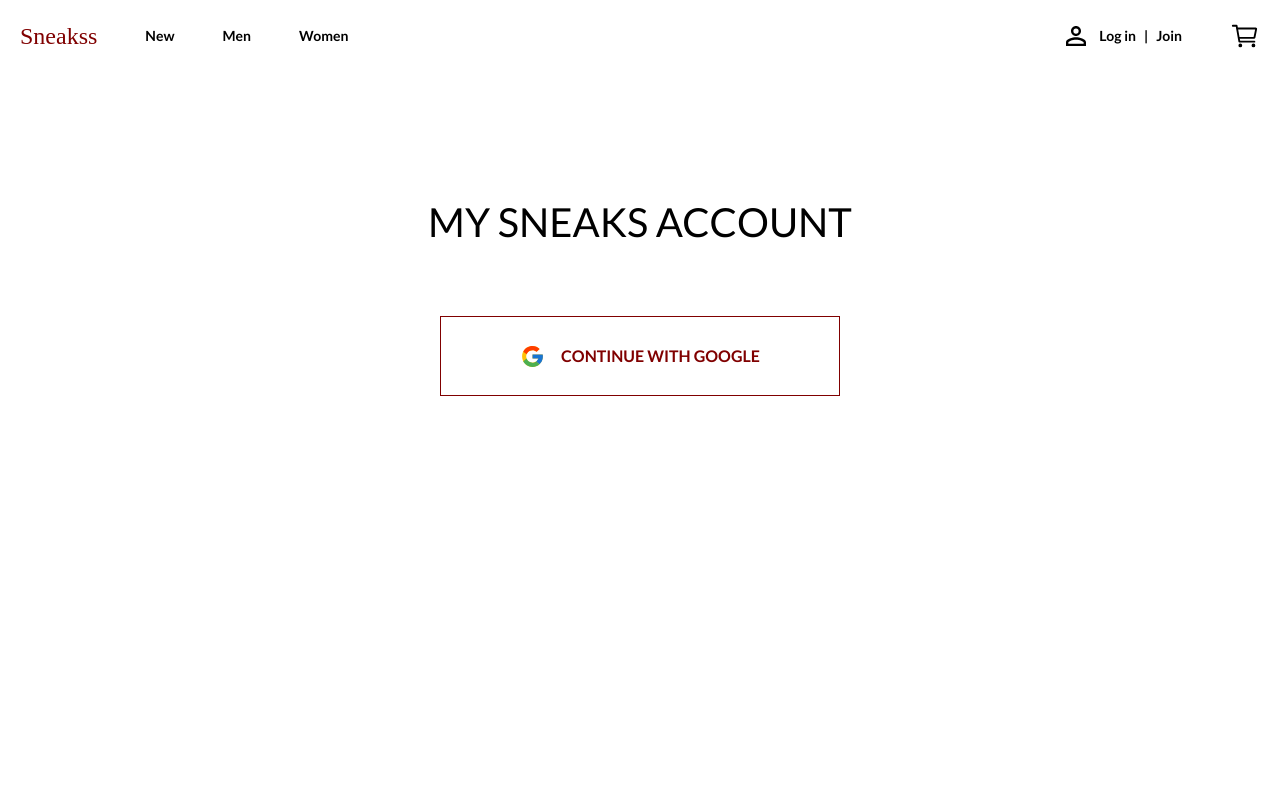
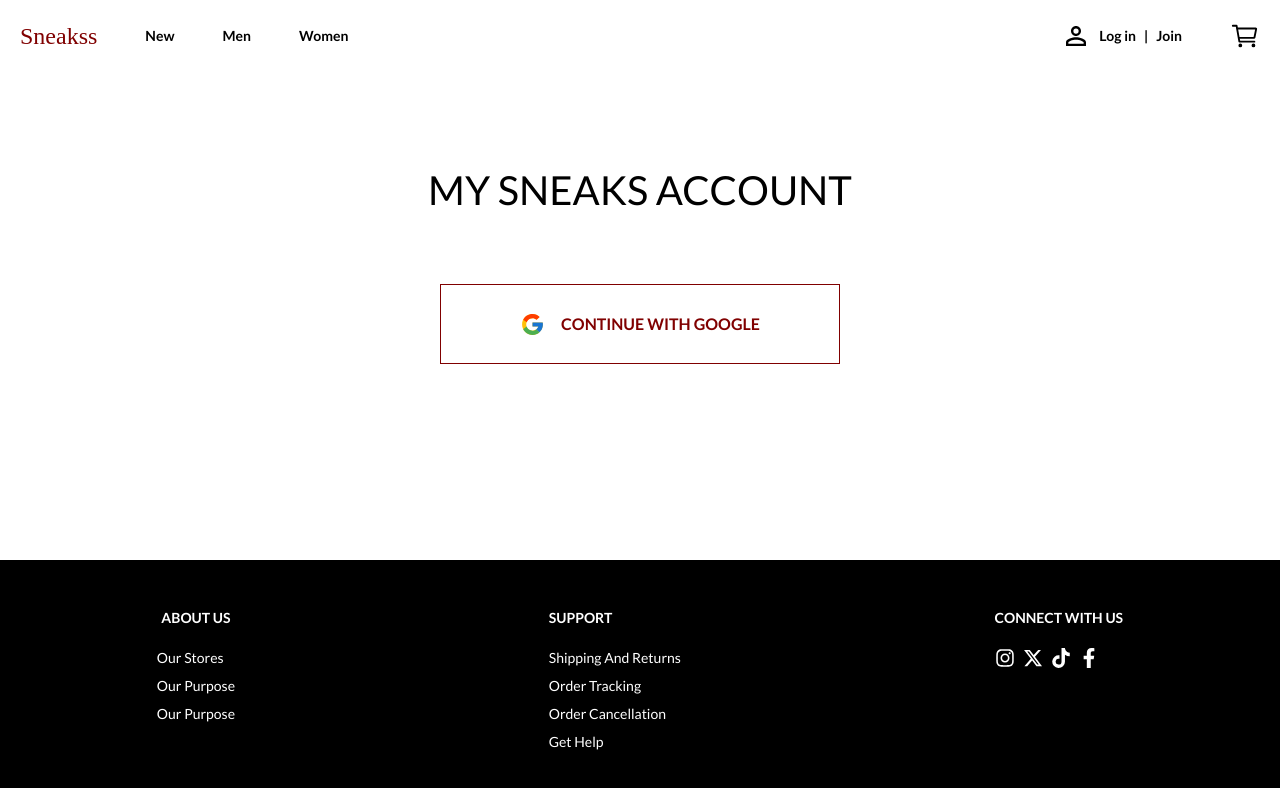
Before and after one commit to Deyjuwon/sneakss, a React (Vite) app: page /login in a window 1280 px wide. Shown: the top 788 px of the page. Built offline with nearby package versions, Linux system fonts and the light colour scheme; no server answers; a web font is replaced by a local one.

Commit message:
added footer to the login page

```diff
--- a/src/components/Header.jsx
+++ b/src/components/Header.jsx
@@ -1,3 +1,4 @@
+/* eslint-disable react/prop-types */
 import { Link, useNavigate } from "react-router-dom";
 import { IoCartOutline, IoSearch } from "react-icons/io5";
 import { MdPersonOutline } from "react-icons/md";
--- a/src/pages/Login.jsx
+++ b/src/pages/Login.jsx
@@ -5,6 +5,7 @@
 import { signInWithPopup } from "firebase/auth";
 import { useNavigate } from 'react-router-dom';
 import { UserContext } from '../../UserContext';
+import Footer from '../components/Footer';
 
 const Login = () => {
   const navigate = useNavigate();
@@ -25,7 +26,7 @@
   };
 
   return (
-    <div className='pt-48'>
+    <div className='h-screen flex flex-col justify-between pt-40'>
       <Header showSearchBar={false} />
       <div className='flex flex-col gap-16 justify-center items-center'>
         <p className='text-[40px] font-normal'>MY SNEAKS ACCOUNT</p>
@@ -37,6 +38,7 @@
           <p>CONTINUE WITH GOOGLE</p>
         </button>
       </div>
+      <Footer bgColor='black' textColor='white' />
     </div>
   );
 }
```
